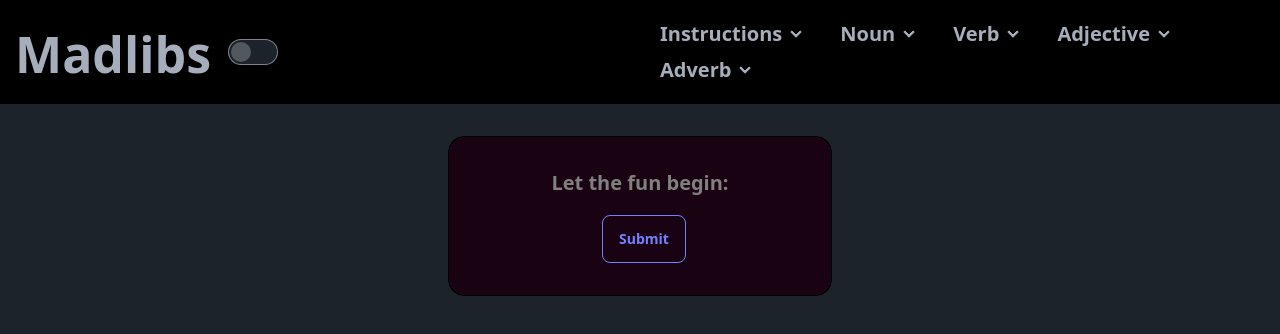
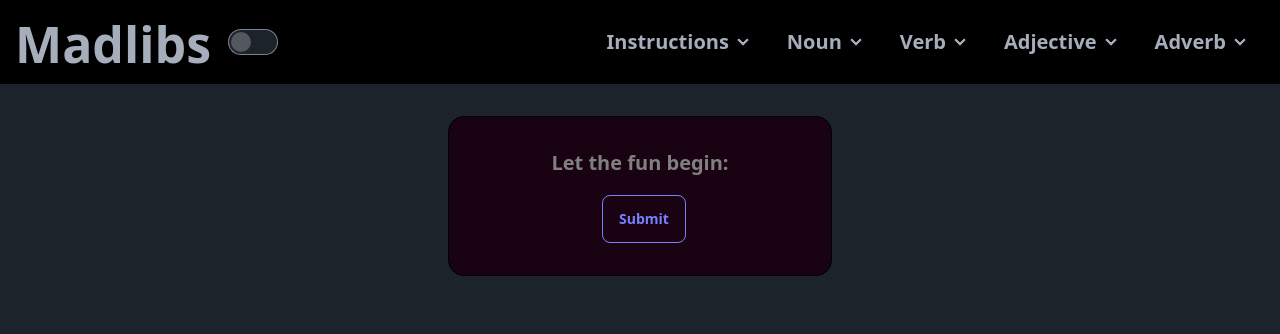
Before and after one commit to mmhilbert/madlibs-project, a plain HTML site: page index.html in a window 1280 px wide. Shown: the top 334 px of the page. Drawn offline with nearby package versions, Linux system fonts and the light colour scheme; no server answers.

Commit message:
small style changes

```diff
--- a/assets/css/style.css
+++ b/assets/css/style.css
@@ -4,7 +4,9 @@ summary {
     font-weight: bold;
 }
 
-
+.menu {
+    flex-wrap: nowrap;
+}
 
 .navbar {
     background-color: black;
```
